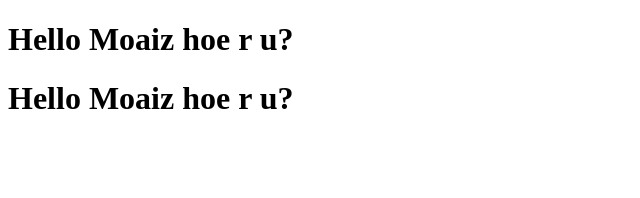
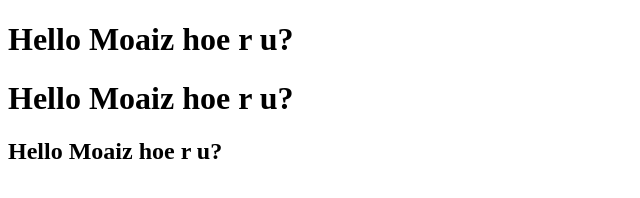
Before and after one commit to mobeenarifofficials/demo, a plain HTML site: page index.html in a window 1280 px wide. Shown: the whole page, without its empty margins (0-640 px from the left). Drawn offline with Linux system fonts and the light colour scheme.

Commit message:
stash changes

```diff
--- a/index.html
+++ b/index.html
@@ -9,5 +9,6 @@
 <body>
     <h1>Hello Moaiz hoe r u?</h1>
     <h1>Hello Moaiz hoe r u?</h1>
+    <h2>Hello Moaiz hoe r u?</h2>
 </body>
 </html>
```
